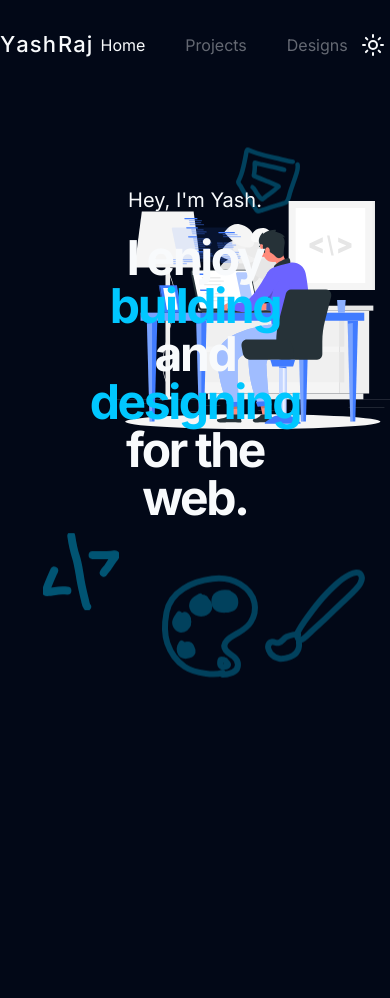
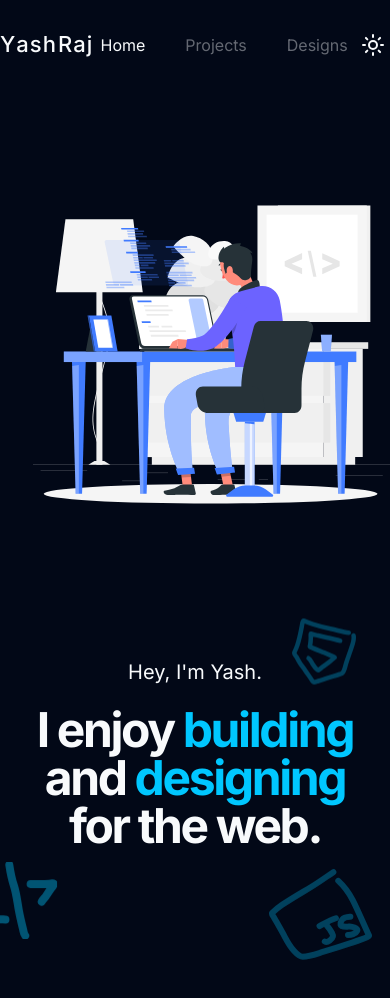
Before and after one commit to yashraj970/yash-raj-portfolio, a Next.js app: page / in a window 390 px wide. Shown: the top 998 px of the page. Before the commit the page ends 844 px from the top, so only its background shows below. Built offline with nearby package versions, Linux system fonts and the light colour scheme.

Commit message:
responsiveness added

```diff
--- a/src/app/page.tsx
+++ b/src/app/page.tsx
@@ -5,10 +5,10 @@ export default function Home() {
   return (
     <main className="flex items-center">
       <div
-        className="relative heroElem w-full h-full sm:h-[80rem] pt-24 pb-40 m-auto flex flex-col-reverse sm:flex-row justify-between text-center items-center z-1"
+        className="relative heroElem w-full h-[60rem] sm:h-full pt-24 pb-40 m-auto flex flex-col-reverse sm:flex-row justify-between text-center items-center z-1"
         style={{ maxWidth: "1200px" }}
       >
-        <div className="w-[60%]">
+        <div className="w-11/12 sm:w-[60%]">
           <p className="text-xl mb-5 sm:block">Hey, I&apos;m Yash.</p>
           <h1 className="heroTitle inline-block max-w-2xl lg:max-w-3xl  w-auto relative text-5xl md:text-6xl lg:text-7xl tracking-tighter mb-10 font-bold heroShinyBg">
             I enjoy <span className="heroShiny1 text-fun">building</span> and{" "}
@@ -18,20 +18,10 @@ export default function Home() {
               style={{ animationDelay: "0.1s" }}
               src="/static/doodles/hero/html.svg"
             />
-            {/* <img
-            className="sqD hidden sm:block bottom-[-340px] left-[-180px]"
-            style={{ animationDelay: "0.4s" }}
-            src="/static/doodles/hero/coder.svg"
-          /> */}
             <img
-              className="sqD hidden sm:block left-[100px] lg:left-[160px] bottom-[-150px]"
+              className="sqD right-[0px] lg:right-[60px] bottom-[-107px]"
               style={{ animationDelay: "0.5s" }}
               src="/static/doodles/hero/js.svg"
-            />
-            <img
-              className="sqD right-[-60px] sm:right-0 bottom-[-180px] lg:[5%]"
-              style={{ animationDelay: "0.7s" }}
-              src="/static/doodles/hero/paintbrush.svg"
             />
             <img
               className="sqD squiggle-hero-pop1 hidden sm:block sm:top-[-130px] sm:left-[15%] lg:top-[-130px] lg:left-[120px]"
@@ -44,7 +34,7 @@ export default function Home() {
             />
           </h1>
         </div>
-        <div className="w-[40%]">
+        <div className="w-10/12 sm:w-[40%]">
           <HeroBanner />
         </div>
       </div>
```
